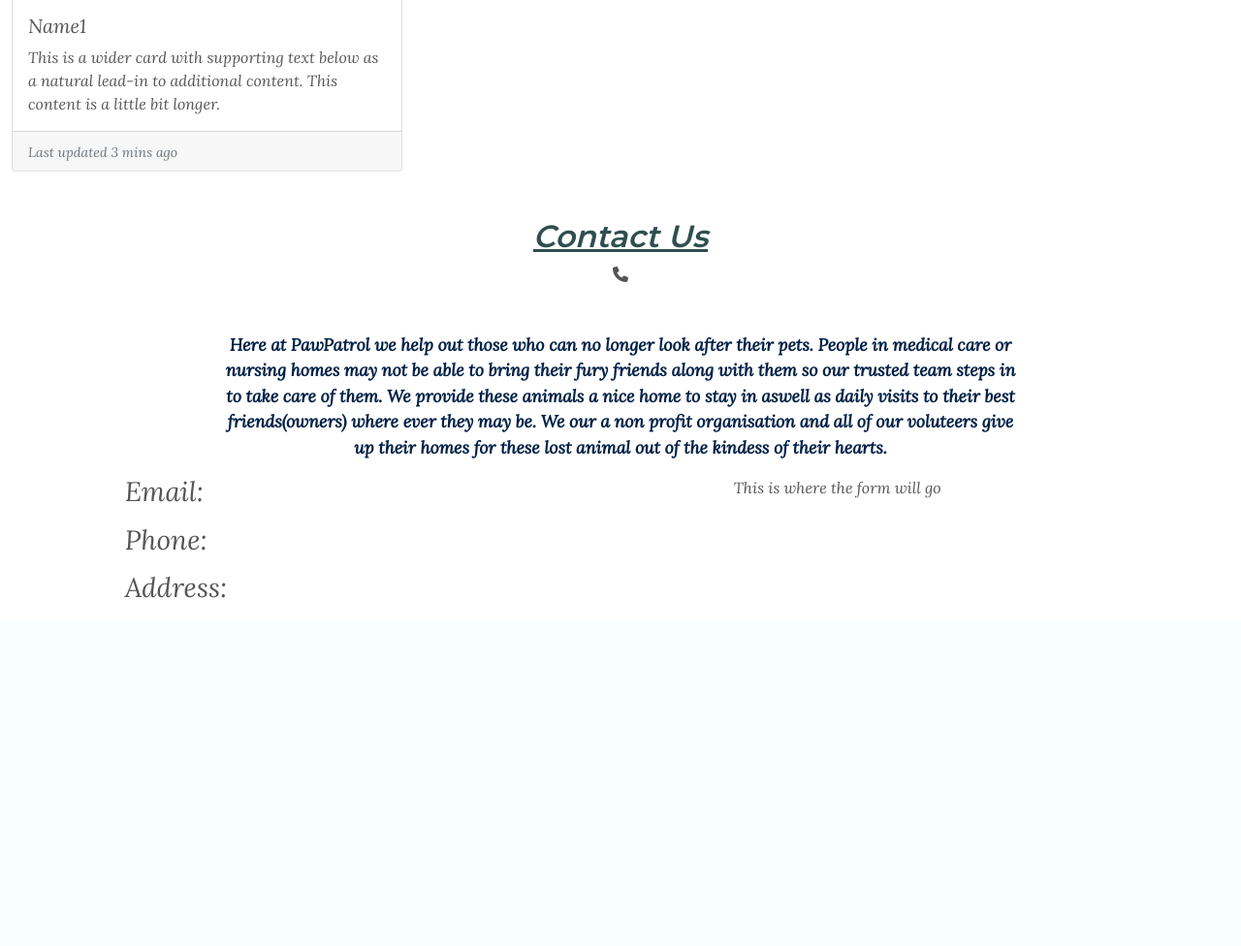
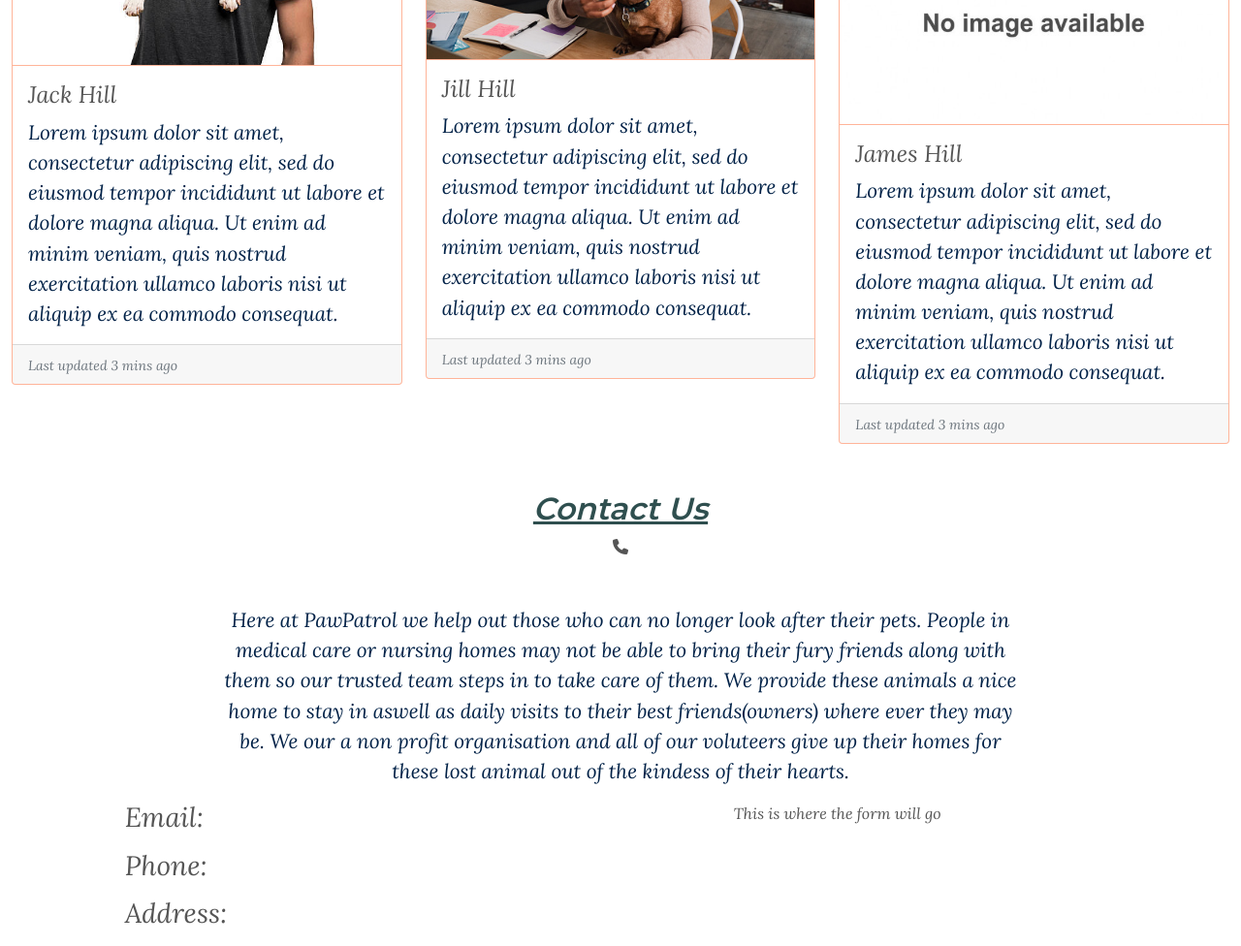
Before and after one commit to LiamGaff/Paw-Patrol-V1, a Django app: page / in a window 1280 px wide. Shown: the part 1276-2252 px from the top of the page at 97% size. Before the commit the page ends 1893 px from the top, so only its background shows below. Run offline with Django 3.2, Linux system fonts and the light colour scheme; data comes from the database, SQL or seed files in the repository; some libraries are stand-ins or nearby versions.

Commit message:
Added some Volunteer info to cards in index.html

```diff
--- a/home/fixtures/animals.json
+++ b/home/fixtures/animals.json
@@ -1,7 +1,7 @@
 [
     {
         "pk": 1,
-        "model": "home.animals",
+        "model": "home.animal",
         "fields": {
             "name": "max_Garret",
             "friendly_name": "Max",
@@ -13,7 +13,7 @@
     },
     {
         "pk": 2,
-        "model": "home.animals",
+        "model": "home.animal",
         "fields": {
             "name": "fluffy_dowling",
             "friendly_name": "Fluffy",
--- a/home/fixtures/volunteers.json
+++ b/home/fixtures/volunteers.json
@@ -1,22 +1,31 @@
 [
     {
         "pk": 1,
-        "model": "home.volunteers",
+        "model": "home.volunteer",
         "fields": {
             "name": "jack_hill",
             "friendly_name": "Jack Hill",
             "about": "Lorem ipsum dolor sit amet, consectetur adipiscing elit, sed do eiusmod tempor incididunt ut labore et dolore magna aliqua. Ut enim ad minim veniam, quis nostrud exercitation ullamco laboris nisi ut aliquip ex ea commodo consequat.",
-            "image": ""
+            "image": "jack_test.jpg"
         }
     },
     {
         "pk": 2,
-        "model": "home.volunteers",
+        "model": "home.volunteer",
         "fields": {
             "name": "jill_hill",
             "friendly_name": "Jill Hill",
             "about": "Lorem ipsum dolor sit amet, consectetur adipiscing elit, sed do eiusmod tempor incididunt ut labore et dolore magna aliqua. Ut enim ad minim veniam, quis nostrud exercitation ullamco laboris nisi ut aliquip ex ea commodo consequat.",
-            "image": ""
+            "image": "jill_test.jpg"
+        }
+    },
+    {
+        "pk": 3,
+        "model": "home.volunteer",
+        "fields": {
+            "name": "james_hill",
+            "friendly_name": "James Hill",
+            "about": "Lorem ipsum dolor sit amet, consectetur adipiscing elit, sed do eiusmod tempor incididunt ut labore et dolore magna aliqua. Ut enim ad minim veniam, quis nostrud exercitation ullamco laboris nisi ut aliquip ex ea commodo consequat."
         }
     }
 ]
--- a/home/templates/home/index.html
+++ b/home/templates/home/index.html
@@ -29,18 +29,24 @@
             </div>
         </div>
         <div class="row row-cols-1 row-cols-md-3 g-4">
+            {% for volunteer in volunteers %}
                 <div class="col my-auto">
-              <div class="card h-100">
-                <img src="..." class="card-img-top" alt="...">
+                    <div class="card h-50">
+                        {% if volunteer.image %}
+                            <img src="{{ volunteer.image.url }}" class="card-img-top" alt="{{ volnteer.name }}">
+                        {% else %}
+                            <img src="{{ MEDIA_URL }}no_image.jpg" class="card-img-top" alt="{{ volnteer.name }}">
+                        {% endif %}
                         <div class="card-body">
-                  <h5 class="card-title">Name1</h5>
-                  <p class="card-text">This is a wider card with supporting text below as a natural lead-in to additional content. This content is a little bit longer.</p>
+                            <h4 class="card-title sub-heading">{{ volunteer.friendly_name }}</h4>
+                            <p class="card-text info-text">{{ volunteer.about }}</p>
                             </div>
                         <div class="card-footer">
                             <small class="text-muted">Last updated 3 mins ago</small>
                         </div>
                     </div>
                 </div>
+            {% endfor %}
         </div>
             <div class="row">
                 <div class="col-12 my-5 text-center">
--- a/home/views.py
+++ b/home/views.py
@@ -1,6 +1,14 @@
 from django.shortcuts import render
+from .models import Volunteer
 
 
 def index(request):
     """ return index page """
-    return render(request, 'home/index.html')
+
+    volunteers = Volunteer.objects.all()
+
+    context = {
+        "volunteers": volunteers
+    }
+
+    return render(request, 'home/index.html', context)
--- a/static/css/base.css
+++ b/static/css/base.css
@@ -145,12 +145,28 @@
 color: #2f4f4f;
 }
 
+.sub-headings{
+    font-family: 'Montserrat';
+    font-weight: 400;
+    font-size: 1.5rem;
+    color: #2f4f4f;
+}
+
 .info-text{
-    font-weight: 600;
-    font-size: 1.1rem;
+    font-weight: 400;
+    font-size: 1.3rem;
     color: #002147;
 }
 
+/* cards */
+
+.card{
+    border: 1px solid rgba(255,69,0, 0.4);
+}
+
+.card-body{
+    border-top: 1px solid rgba(255,69,0, 0.4);
+}
 
 /* from Bulma */
 .icon {
@@ -265,13 +281,13 @@
     }
 }
 
-@media (max-width: 1260px){
+@media (min-width: 1218px){
     .donate-banner{
-        top: 20%;
+        top: 30%;
     }
 }
 
-@media (max-width: 954px){
+@media (max-width: 1200px){
     .donate-banner{
         top: 20%;
     }
```
Also changed, not shown: media/jack_test.jpg (added), media/jill_test.jpg (added), media/no_image.jpg (added). Lines whose indentation alone changed are shown as unchanged.
